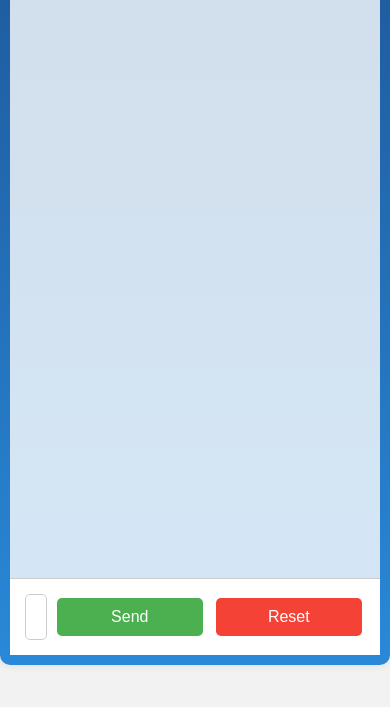
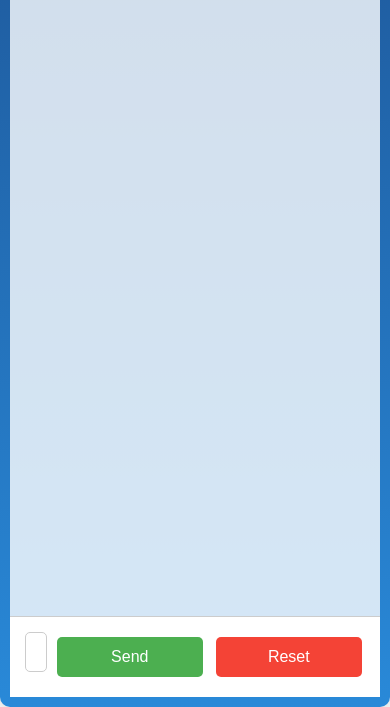
Before and after one commit to cryptotweezer/chatbot-rag, a website: page public/index.html in a window 390 px wide. Shown: the part 137-844 px from the top of the page. Drawn offline with Linux system fonts and the light colour scheme.

Commit message:
📱 Ajustes para vista responsiva en móviles

```diff
--- a/public/style.css
+++ b/public/style.css
@@ -151,3 +151,51 @@ html, body {
     height: auto;
   }
 }
+/* ===== Responsive para celulares ===== */
+@media (max-width: 768px) {
+    body {
+      margin: 0;
+      padding: 0;
+    }
+
+    .chat-container {
+      width: 100%;
+      height: 100vh;
+      padding: 10px;
+      box-sizing: border-box;
+      display: flex;
+      flex-direction: column;
+    }
+
+    #chat-log {
+      flex: 1;
+      overflow-y: auto;
+      padding-bottom: 10px;
+    }
+
+    #user-input {
+      width: 100%;
+      font-size: 16px;
+      padding: 10px;
+      box-sizing: border-box;
+      margin-bottom: 10px;
+    }
+
+    button {
+      width: 48%;
+      font-size: 14px;
+      padding: 10px;
+      margin: 5px 1%;
+    }
+
+    .logo img {
+      max-width: 70%;
+      height: auto;
+    }
+
+    .message {
+      font-size: 14px;
+      word-break: break-word;
+      padding: 8px;
+    }
+  }
```
Lines whose indentation alone changed are shown as unchanged.
